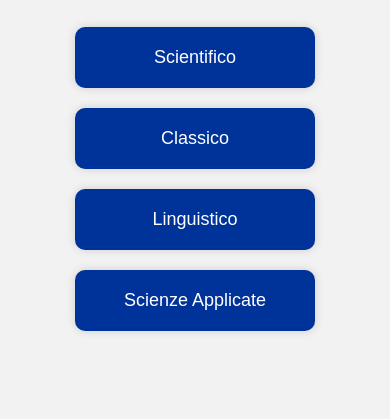
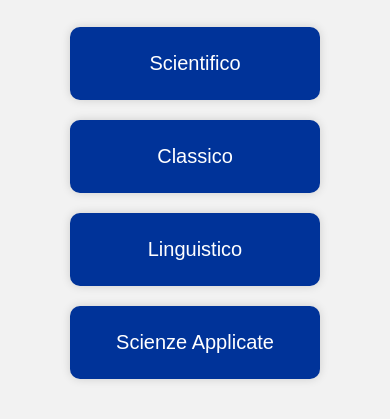
Before and after one commit to panta1509/liceale, a plain HTML site: page index.htm in a window 390 px wide. Shown: the part 127-546 px from the top of the page. Drawn offline with Linux system fonts and the light colour scheme.

Commit message:
Update index.htm

```diff
--- a/index.htm
+++ b/index.htm
@@ -2,6 +2,7 @@
 <html lang="it">
 <head>
     <meta charset="UTF-8">
+    <meta name="viewport" content="width=device-width, initial-scale=1.0">
     <title>Seleziona un indirizzo</title>
     <style>
         body {
@@ -49,9 +50,14 @@
             transform: scale(1.05);
         }
 
+        /* Mobile: una colonna e riquadri un po’ più grandi */
         @media (max-width: 500px) {
             .addresses {
                 grid-template-columns: 1fr;
+            }
+            .address-link {
+                font-size: 20px;
+                padding: 25px 35px;
             }
         }
     </style>
```
